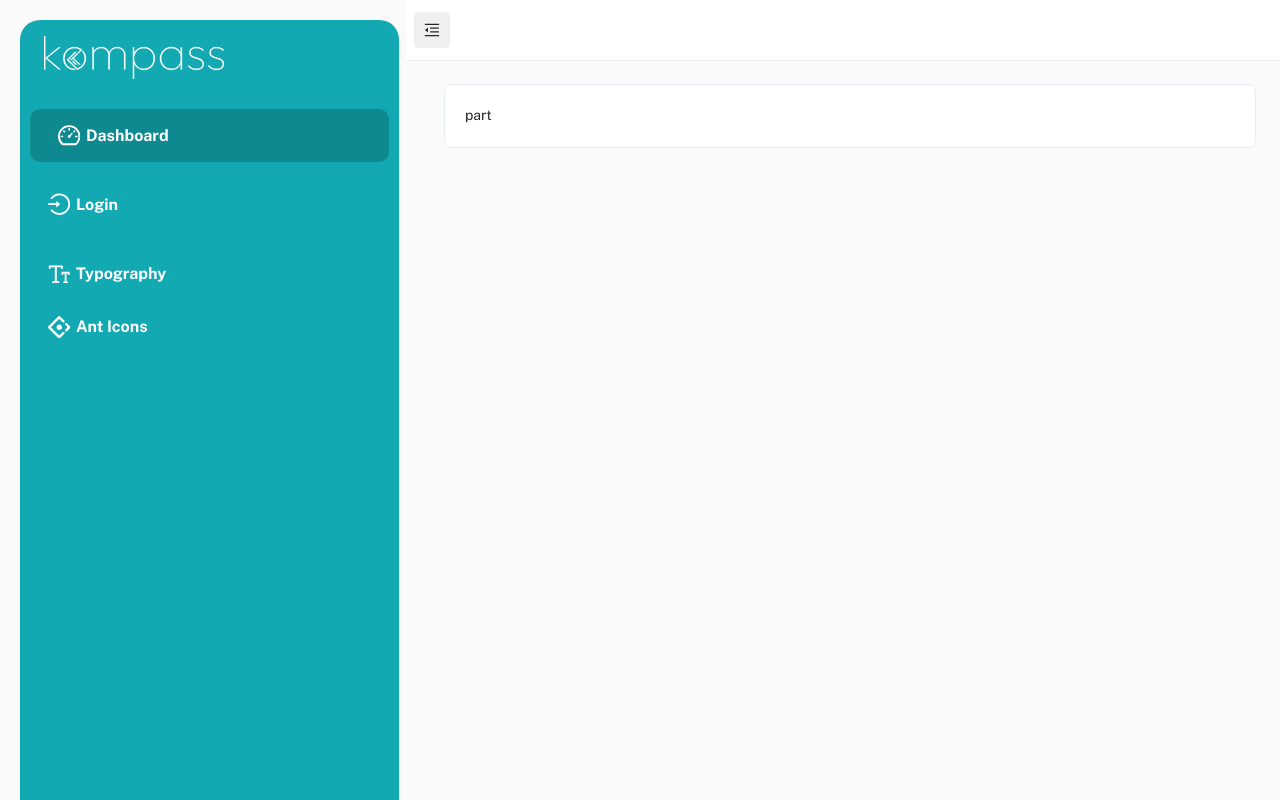
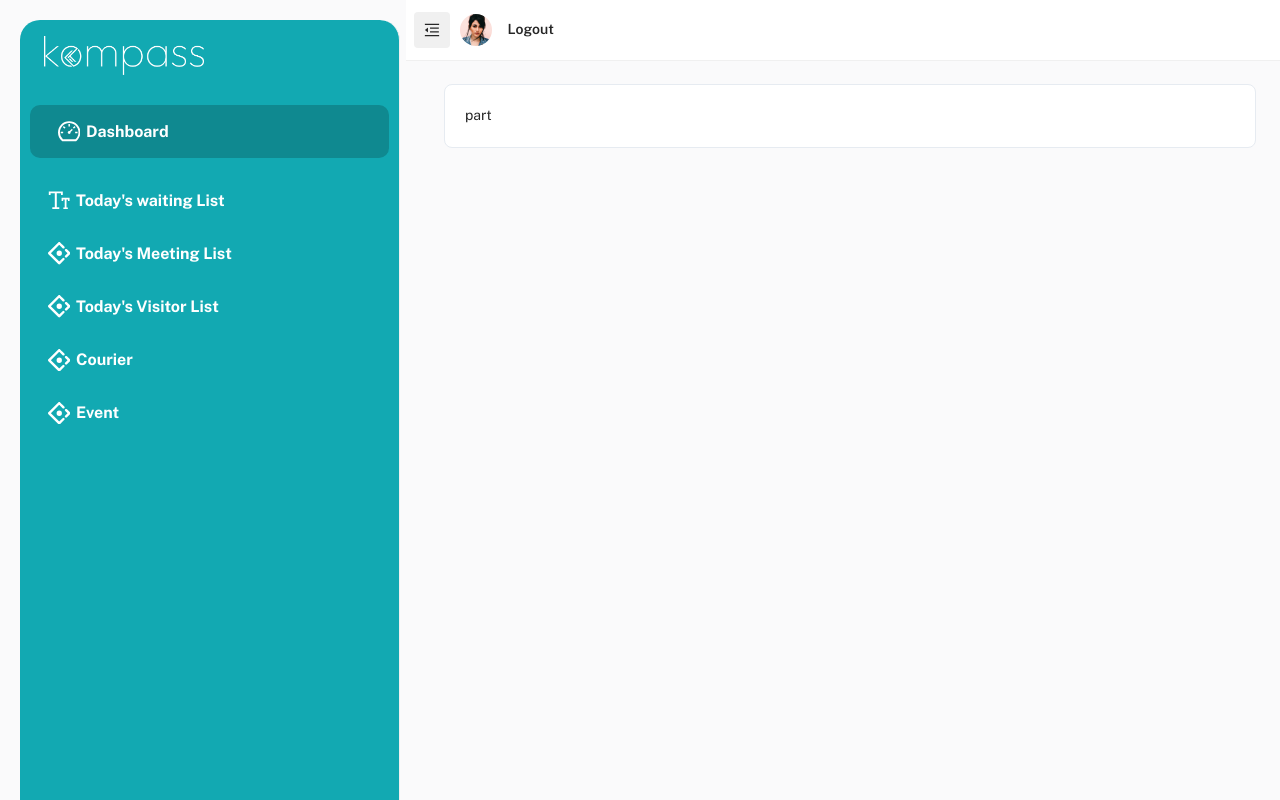
Before and after one commit to MarufaKompass/reception, a React (Create React App) app: page / in a window 1280 px wide. Built offline with nearby package versions, Linux system fonts and the light colour scheme.

Commit message:
add sidebar &navbar

```diff
--- a/src/layout/MainLayout/Drawer/DrawerHeader/index.js
+++ b/src/layout/MainLayout/Drawer/DrawerHeader/index.js
@@ -17,7 +17,7 @@ const DrawerHeader = ({ open }) => {
     // only available in paid version
     <DrawerHeaderStyled theme={theme} open={open}>
       <Stack direction="row" spacing={1} alignItems="center" marginTop="10px">
-        <img src={logo} alt="logo" width="180px"></img>
+        <img src={logo} alt="logo" width="160px"></img>
       </Stack>
     </DrawerHeaderStyled>
   );
--- a/src/layout/MainLayout/Header/HeaderContent/MobileSection.js
+++ b/src/layout/MainLayout/Header/HeaderContent/MobileSection.js
@@ -5,7 +5,6 @@ import { useTheme } from '@mui/material/styles';
 import { AppBar, Box, ClickAwayListener, IconButton, Paper, Popper, Toolbar } from '@mui/material';
 
 // project import
-import Search from './Search';
 import Profile from './Profile';
 import Transitions from 'components/@extended/Transitions';
 
@@ -86,7 +85,7 @@ const MobileSection = () => {
               <ClickAwayListener onClickAway={handleClose}>
                 <AppBar color="inherit">
                   <Toolbar>
-                    <Search />
+
                     <Profile />
                   </Toolbar>
                 </AppBar>
--- a/src/layout/MainLayout/Header/HeaderContent/Profile/index.js
+++ b/src/layout/MainLayout/Header/HeaderContent/Profile/index.js
@@ -1,205 +1,16 @@
-import PropTypes from 'prop-types';
-import { useRef, useState } from 'react';
+import { Avatar, Box, ButtonBase, Stack, Typography } from '@mui/material';
 
-// material-ui
-import { useTheme } from '@mui/material/styles';
-import {
-  Avatar,
-  Box,
-  ButtonBase,
-  CardContent,
-  ClickAwayListener,
-  Grid,
-  IconButton,
-  Paper,
-  Popper,
-  Stack,
-  Tab,
-  Tabs,
-  Typography
-} from '@mui/material';
-
-// project import
-import MainCard from 'components/MainCard';
-import Transitions from 'components/@extended/Transitions';
-import ProfileTab from './ProfileTab';
-import SettingTab from './SettingTab';
-
-// assets
 import avatar1 from 'assets/images/users/avatar-1.png';
-import { LogoutOutlined, SettingOutlined, UserOutlined } from '@ant-design/icons';
-
-// tab panel wrapper
-function TabPanel({ children, value, index, ...other }) {
-  return (
-    <div role="tabpanel" hidden={value !== index} id={`profile-tabpanel-${index}`} aria-labelledby={`profile-tab-${index}`} {...other}>
-      {value === index && children}
-    </div>
-  );
-}
-
-TabPanel.propTypes = {
-  children: PropTypes.node,
-  index: PropTypes.any.isRequired,
-  value: PropTypes.any.isRequired
-};
-
-function a11yProps(index) {
-  return {
-    id: `profile-tab-${index}`,
-    'aria-controls': `profile-tabpanel-${index}`
-  };
-}
-
-// ==============================|| HEADER CONTENT - PROFILE ||============================== //
 
 const Profile = () => {
-  const theme = useTheme();
-
-  const handleLogout = async () => {
-    // logout
-  };
-
-  const anchorRef = useRef(null);
-  const [open, setOpen] = useState(false);
-  const handleToggle = () => {
-    setOpen((prevOpen) => !prevOpen);
-  };
-
-  const handleClose = (event) => {
-    if (anchorRef.current && anchorRef.current.contains(event.target)) {
-      return;
-    }
-    setOpen(false);
-  };
-
-  const [value, setValue] = useState(0);
-
-  const handleChange = (event, newValue) => {
-    setValue(newValue);
-  };
-
-  const iconBackColorOpen = 'grey.300';
-
   return (
     <Box sx={{ flexShrink: 0, ml: 0.75 }}>
-      <ButtonBase
-        sx={{
-          p: 0.25,
-          bgcolor: open ? iconBackColorOpen : 'transparent',
-          borderRadius: 1,
-          '&:hover': { bgcolor: 'secondary.lighter' }
-        }}
-        aria-label="open profile"
-        ref={anchorRef}
-        aria-controls={open ? 'profile-grow' : undefined}
-        aria-haspopup="true"
-        onClick={handleToggle}
-      >
+      <ButtonBase>
         <Stack direction="row" spacing={2} alignItems="center" sx={{ p: 0.5 }}>
           <Avatar alt="profile user" src={avatar1} sx={{ width: 32, height: 32 }} />
-          <Typography variant="subtitle1">John Doe</Typography>
+          <Typography variant="subtitle1">Logout</Typography>
         </Stack>
       </ButtonBase>
-      <Popper
-        placement="bottom-end"
-        open={open}
-        anchorEl={anchorRef.current}
-        role={undefined}
-        transition
-        disablePortal
-        popperOptions={{
-          modifiers: [
-            {
-              name: 'offset',
-              options: {
-                offset: [0, 9]
-              }
-            }
-          ]
-        }}
-      >
-        {({ TransitionProps }) => (
-          <Transitions type="fade" in={open} {...TransitionProps}>
-            {open && (
-              <Paper
-                sx={{
-                  boxShadow: theme.customShadows.z1,
-                  width: 290,
-                  minWidth: 240,
-                  maxWidth: 290,
-                  [theme.breakpoints.down('md')]: {
-                    maxWidth: 250
-                  }
-                }}
-              >
-                <ClickAwayListener onClickAway={handleClose}>
-                  <MainCard elevation={0} border={false} content={false}>
-                    <CardContent sx={{ px: 2.5, pt: 3 }}>
-                      <Grid container justifyContent="space-between" alignItems="center">
-                        <Grid item>
-                          <Stack direction="row" spacing={1.25} alignItems="center">
-                            <Avatar alt="profile user" src={avatar1} sx={{ width: 32, height: 32 }} />
-                            <Stack>
-                              <Typography variant="h6">John Doe</Typography>
-                              <Typography variant="body2" color="textSecondary">
-                                UI/UX Designer
-                              </Typography>
-                            </Stack>
-                          </Stack>
-                        </Grid>
-                        <Grid item>
-                          <IconButton size="large" color="secondary" onClick={handleLogout}>
-                            <LogoutOutlined />
-                          </IconButton>
-                        </Grid>
-                      </Grid>
-                    </CardContent>
-                    {open && (
-                      <>
-                        <Box sx={{ borderBottom: 1, borderColor: 'divider' }}>
-                          <Tabs variant="fullWidth" value={value} onChange={handleChange} aria-label="profile tabs">
-                            <Tab
-                              sx={{
-                                display: 'flex',
-                                flexDirection: 'row',
-                                justifyContent: 'center',
-                                alignItems: 'center',
-                                textTransform: 'capitalize'
-                              }}
-                              icon={<UserOutlined style={{ marginBottom: 0, marginRight: '10px' }} />}
-                              label="Profile"
-                              {...a11yProps(0)}
-                            />
-                            <Tab
-                              sx={{
-                                display: 'flex',
-                                flexDirection: 'row',
-                                justifyContent: 'center',
-                                alignItems: 'center',
-                                textTransform: 'capitalize'
-                              }}
-                              icon={<SettingOutlined style={{ marginBottom: 0, marginRight: '10px' }} />}
-                              label="Setting"
-                              {...a11yProps(1)}
-                            />
-                          </Tabs>
-                        </Box>
-                        <TabPanel value={value} index={0} dir={theme.direction}>
-                          <ProfileTab handleLogout={handleLogout} />
-                        </TabPanel>
-                        <TabPanel value={value} index={1} dir={theme.direction}>
-                          <SettingTab />
-                        </TabPanel>
-                      </>
-                    )}
-                  </MainCard>
-                </ClickAwayListener>
-              </Paper>
-            )}
-          </Transitions>
-        )}
-      </Popper>
     </Box>
   );
 };
--- a/src/layout/MainLayout/Header/HeaderContent/index.js
+++ b/src/layout/MainLayout/Header/HeaderContent/index.js
@@ -1,26 +1,19 @@
 // material-ui
-import { Box } from '@mui/material';
+import { Box, useMediaQuery } from '@mui/material';
 
+import Profile from './Profile';
 
-// project import
-// import Search from './Search';
-// import Profile from './Profile';
-
-// import MobileSection from './MobileSection';
+import MobileSection from './MobileSection';
 
 // ==============================|| HEADER - CONTENT ||============================== //
 
 const HeaderContent = () => {
-  // const matchesXs = useMediaQuery((theme) => theme.breakpoints.down('md'));
+  const matchesXs = useMediaQuery((theme) => theme.breakpoints.down('md'));
 
   return (
     <Box>
-      {/* {!matchesXs && <Search />}
-      {matchesXs && <Box sx={{ width: '100%', ml: 1 }} />} */}
-
-
-      {/* {!matchesXs && <Profile />}
-      {matchesXs && <MobileSection />} */}
+      {!matchesXs && <Profile />}
+      {matchesXs && <MobileSection />}
     </Box>
   );
 };
--- /dev/null
+++ b/src/menu-items/allListed.js
@@ -0,0 +1,66 @@
+// assets
+import {
+  AppstoreAddOutlined,
+  AntDesignOutlined,
+  BarcodeOutlined,
+  BgColorsOutlined,
+  FontSizeOutlined,
+  LoadingOutlined
+} from '@ant-design/icons';
+
+// icons
+const icons = {
+  FontSizeOutlined,
+  BgColorsOutlined,
+  BarcodeOutlined,
+  AntDesignOutlined,
+  LoadingOutlined,
+  AppstoreAddOutlined
+};
+
+// ==============================|| MENU ITEMS - UTILITIES ||============================== //
+
+const allListed = {
+  id: 'list',
+  title: 'list',
+  type: 'group',
+  children: [
+    {
+      id: 'waitingList',
+      title: "Today's waiting List",
+      type: 'item',
+      url: '/waiting',
+      icon: icons.FontSizeOutlined
+    },
+    {
+      id: 'meeting',
+      title: "Today's Meeting List",
+      type: 'item',
+      url: '/meeting',
+      icon: icons.AntDesignOutlined
+    },
+    {
+      id: 'visitor',
+      title: "Today's Visitor List",
+      type: 'item',
+      url: '/visitor',
+      icon: icons.AntDesignOutlined
+    },
+    {
+      id: 'courier',
+      title: 'Courier',
+      type: 'item',
+      url: '/courierList',
+      icon: icons.AntDesignOutlined
+    },
+    {
+      id: 'event',
+      title: 'Event',
+      type: 'item',
+      url: '/event',
+      icon: icons.AntDesignOutlined
+    }
+  ]
+};
+
+export default allListed;
--- a/src/menu-items/index.js
+++ b/src/menu-items/index.js
@@ -1,12 +1,11 @@
 // project import
-import pages from './pages';
 import dashboard from './dashboard';
-import utilities from './utilities';
+import allListed from './allListed';
 
 // ==============================|| MENU ITEMS ||============================== //
 
 const menuItems = {
-  items: [dashboard, pages, utilities]
+  items: [dashboard, allListed]
 };
 
 export default menuItems;
--- a/src/menu-items/utilities.js
+++ /dev/null
@@ -1,46 +0,0 @@
-// assets
-import {
-  AppstoreAddOutlined,
-  AntDesignOutlined,
-  BarcodeOutlined,
-  BgColorsOutlined,
-  FontSizeOutlined,
-  LoadingOutlined
-} from '@ant-design/icons';
-
-// icons
-const icons = {
-  FontSizeOutlined,
-  BgColorsOutlined,
-  BarcodeOutlined,
-  AntDesignOutlined,
-  LoadingOutlined,
-  AppstoreAddOutlined
-};
-
-// ==============================|| MENU ITEMS - UTILITIES ||============================== //
-
-const utilities = {
-  id: 'utilities',
-  title: 'Utilities',
-  type: 'group',
-  children: [
-    {
-      id: 'util-typography',
-      title: 'Typography',
-      type: 'item',
-      url: '/typography',
-      icon: icons.FontSizeOutlined
-    },
-    {
-      id: 'ant-icons',
-      title: 'Ant Icons',
-      type: 'item',
-      url: '/icons/ant',
-      icon: icons.AntDesignOutlined,
-      breadcrumbs: false
-    }
-  ]
-};
-
-export default utilities;
--- a/src/routes/MainRoutes.js
+++ b/src/routes/MainRoutes.js
@@ -6,16 +6,6 @@ import MainLayout from 'layout/MainLayout';
 
 // render - dashboard
 const DashboardDefault = Loadable(lazy(() => import('pages/dashboard')));
-
-// render - sample page
-
-// render - utilities
-const Typography = Loadable(lazy(() => import('pages/components-overview/Typography')));
-
-const AntIcons = Loadable(lazy(() => import('pages/components-overview/AntIcons')));
-
-// ==============================|| MAIN ROUTING ||============================== //
-
 const MainRoutes = {
   path: '/',
   element: <MainLayout />,
@@ -32,15 +22,6 @@ const MainRoutes = {
           element: <DashboardDefault />
         }
       ]
-    },
-
-    {
-      path: 'typography',
-      element: <Typography />
-    },
-    {
-      path: 'icons/ant',
-      element: <AntIcons />
     }
   ]
 };
```
